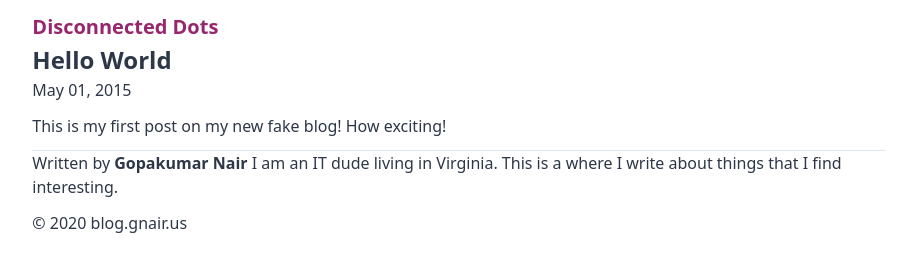
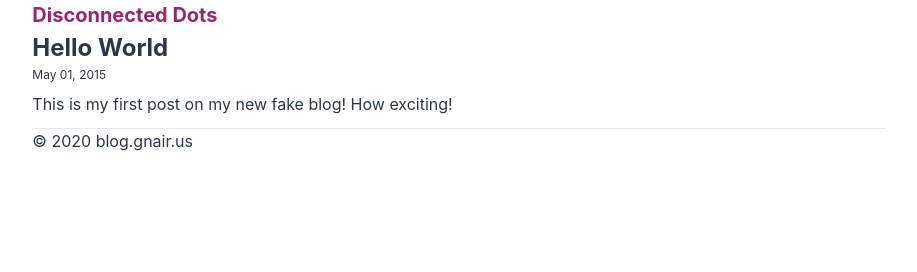
Before and after one commit to gopanair/blog, a Gatsby site: page /hello-world/ in a window 1280 px wide. Shown: the whole page, without its empty margins (181-1098 px from the left). Built offline with nearby package versions, Linux system fonts and the light colour scheme; Gatsby itself is replaced by a stand-in of ours.

Commit message:
changed font

```diff
--- a/src/components/layout.js
+++ b/src/components/layout.js
@@ -26,7 +26,9 @@ const Layout = ({ location, title, children }) => {
     )
   }
   return (
-    <div className="container-md mx-auto py-3 flex-1 w-2/3">
+    <div className="flex items-center justify-center h-full">
+    <div className="flex flex-col   w-1/6"></div>
+    <div className="flex flex-col   w-2/3">
       <header>{header}</header>
       <main>{children}</main>
       <footer>
@@ -34,6 +36,8 @@ const Layout = ({ location, title, children }) => {
         {` blog.gnair.us`}
       </footer>
     </div>
+    <div className="flex flex-col   w-1/6"></div>
+    </div>
   )
 }
 
--- a/src/css/style.css
+++ b/src/css/style.css
@@ -4,8 +4,12 @@
 /*! purgecss end ignore */
 @tailwind utilities;
 
+@import url('https://rsms.me/inter/inter.css');
+
+html { font-family: 'Inter', sans-serif; }
+
 body {
-  @apply text-gray-800 bg-white;
+  @apply  text-gray-800 bg-white;
 }
 /* Headers */
 
--- a/src/templates/blog-post.js
+++ b/src/templates/blog-post.js
@@ -22,15 +22,13 @@ const BlogPostTemplate = ({ data, pageContext, location }) => {
           <h1>
             {post.frontmatter.title}
           </h1>
-          <p>
+          <p className="small">
             {post.frontmatter.date}
           </p>
         </header>
         <section dangerouslySetInnerHTML={{ __html: post.html }} />
         <hr/>
-        <footer>
-          <Bio />
-        </footer>
+
       </article>
 
       <nav>
```
